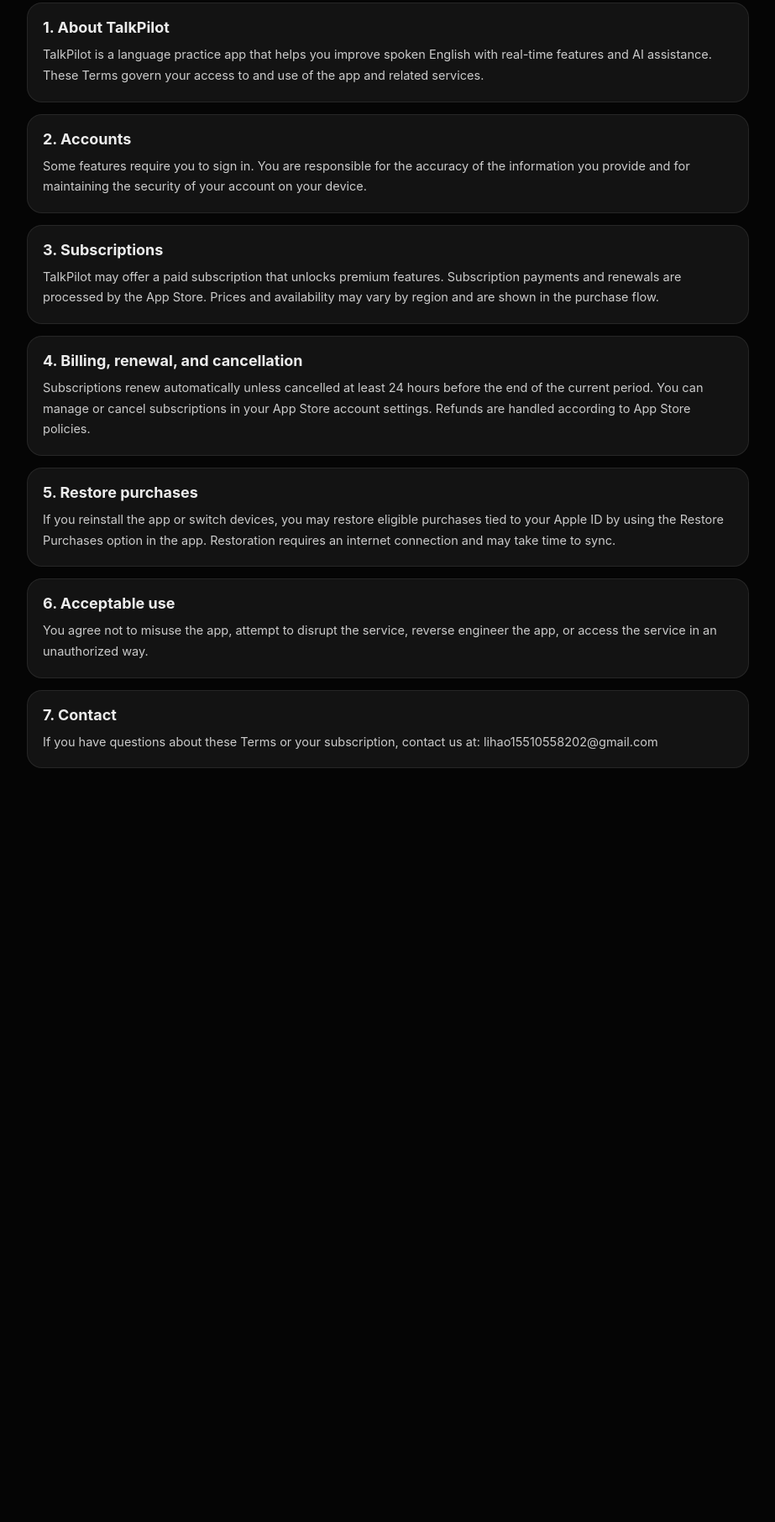
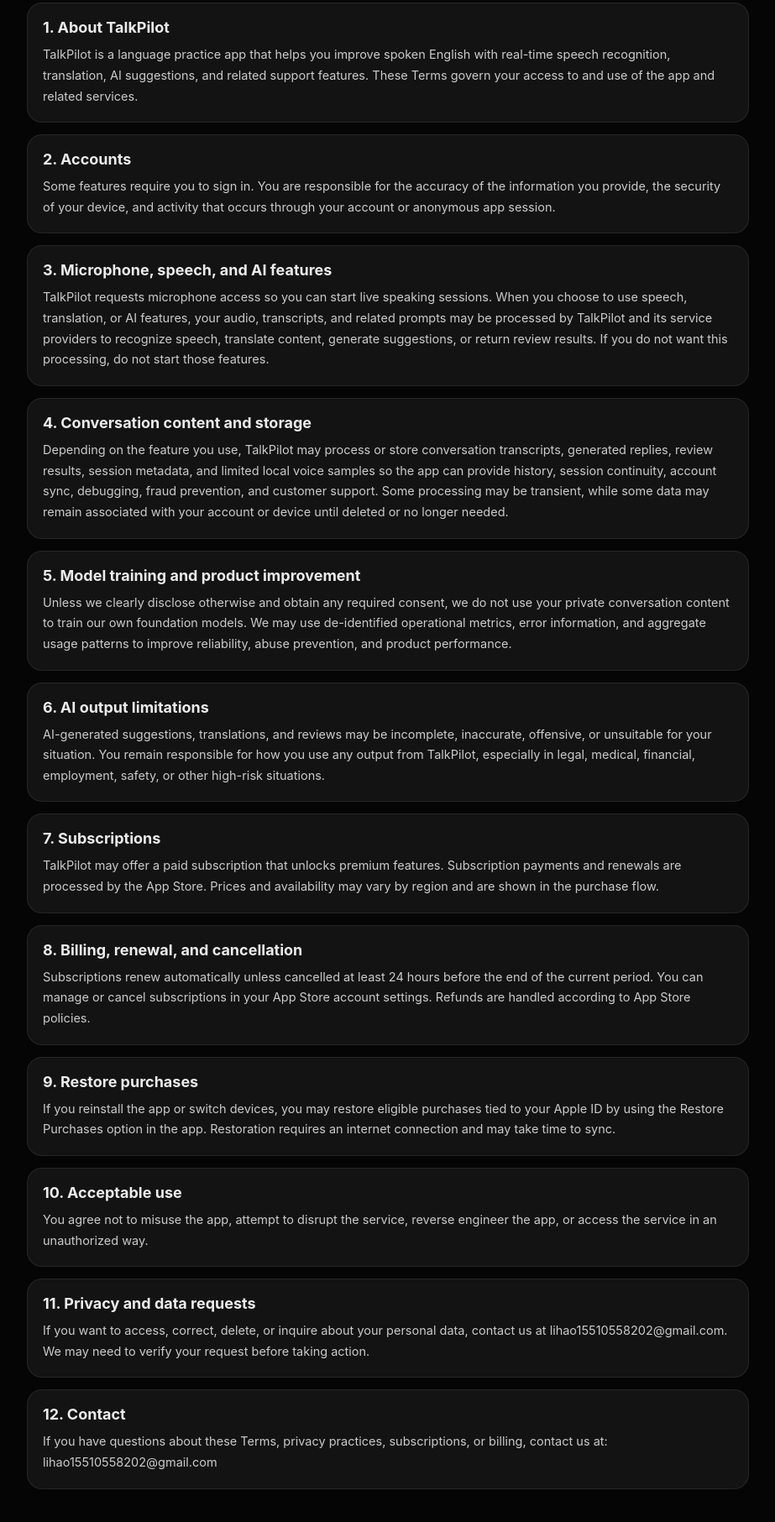
Before and after one commit to lihao336991/TalkPilotPages, a plain HTML site: page legal/terms.html in a window 1280 px wide. Shown: the part 159-1972 px from the top of the page at 84% size, without its empty margins (178-1101 px from the left). Before the commit the page ends 1132 px from the top, so only its background shows below. Drawn offline with Linux system fonts and the light colour scheme.

Commit message:
Update TalkPilot legal pages

```diff
--- a/legal/terms.html
+++ b/legal/terms.html
@@ -86,43 +86,73 @@
 
         <section class="card">
           <h2>1. About TalkPilot</h2>
-          <p>TalkPilot is a language practice app that helps you improve spoken English with real-time features and AI assistance. These Terms govern your access to and use of the app and related services.</p>
+          <p>TalkPilot is a language practice app that helps you improve spoken English with real-time speech recognition, translation, AI suggestions, and related support features. These Terms govern your access to and use of the app and related services.</p>
         </section>
 
 
         <section class="card">
           <h2>2. Accounts</h2>
-          <p>Some features require you to sign in. You are responsible for the accuracy of the information you provide and for maintaining the security of your account on your device.</p>
+          <p>Some features require you to sign in. You are responsible for the accuracy of the information you provide, the security of your device, and activity that occurs through your account or anonymous app session.</p>
         </section>
 
 
         <section class="card">
-          <h2>3. Subscriptions</h2>
+          <h2>3. Microphone, speech, and AI features</h2>
+          <p>TalkPilot requests microphone access so you can start live speaking sessions. When you choose to use speech, translation, or AI features, your audio, transcripts, and related prompts may be processed by TalkPilot and its service providers to recognize speech, translate content, generate suggestions, or return review results. If you do not want this processing, do not start those features.</p>
+        </section>
+
+
+        <section class="card">
+          <h2>4. Conversation content and storage</h2>
+          <p>Depending on the feature you use, TalkPilot may process or store conversation transcripts, generated replies, review results, session metadata, and limited local voice samples so the app can provide history, session continuity, account sync, debugging, fraud prevention, and customer support. Some processing may be transient, while some data may remain associated with your account or device until deleted or no longer needed.</p>
+        </section>
+
+
+        <section class="card">
+          <h2>5. Model training and product improvement</h2>
+          <p>Unless we clearly disclose otherwise and obtain any required consent, we do not use your private conversation content to train our own foundation models. We may use de-identified operational metrics, error information, and aggregate usage patterns to improve reliability, abuse prevention, and product performance.</p>
+        </section>
+
+
+        <section class="card">
+          <h2>6. AI output limitations</h2>
+          <p>AI-generated suggestions, translations, and reviews may be incomplete, inaccurate, offensive, or unsuitable for your situation. You remain responsible for how you use any output from TalkPilot, especially in legal, medical, financial, employment, safety, or other high-risk situations.</p>
+        </section>
+
+
+        <section class="card">
+          <h2>7. Subscriptions</h2>
           <p>TalkPilot may offer a paid subscription that unlocks premium features. Subscription payments and renewals are processed by the App Store. Prices and availability may vary by region and are shown in the purchase flow.</p>
         </section>
 
 
         <section class="card">
-          <h2>4. Billing, renewal, and cancellation</h2>
+          <h2>8. Billing, renewal, and cancellation</h2>
           <p>Subscriptions renew automatically unless cancelled at least 24 hours before the end of the current period. You can manage or cancel subscriptions in your App Store account settings. Refunds are handled according to App Store policies.</p>
         </section>
 
 
         <section class="card">
-          <h2>5. Restore purchases</h2>
+          <h2>9. Restore purchases</h2>
           <p>If you reinstall the app or switch devices, you may restore eligible purchases tied to your Apple ID by using the Restore Purchases option in the app. Restoration requires an internet connection and may take time to sync.</p>
         </section>
 
 
         <section class="card">
-          <h2>6. Acceptable use</h2>
+          <h2>10. Acceptable use</h2>
           <p>You agree not to misuse the app, attempt to disrupt the service, reverse engineer the app, or access the service in an unauthorized way.</p>
         </section>
 
 
         <section class="card">
-          <h2>7. Contact</h2>
-          <p>If you have questions about these Terms or your subscription, contact us at: lihao15510558202@gmail.com</p>
+          <h2>11. Privacy and data requests</h2>
+          <p>If you want to access, correct, delete, or inquire about your personal data, contact us at lihao15510558202@gmail.com. We may need to verify your request before taking action.</p>
+        </section>
+
+
+        <section class="card">
+          <h2>12. Contact</h2>
+          <p>If you have questions about these Terms, privacy practices, subscriptions, or billing, contact us at: lihao15510558202@gmail.com</p>
         </section>
 
     </div>
```
Also changed, not shown: legal/privacy.html (+35 -11 lines), legal/manifest.json.
